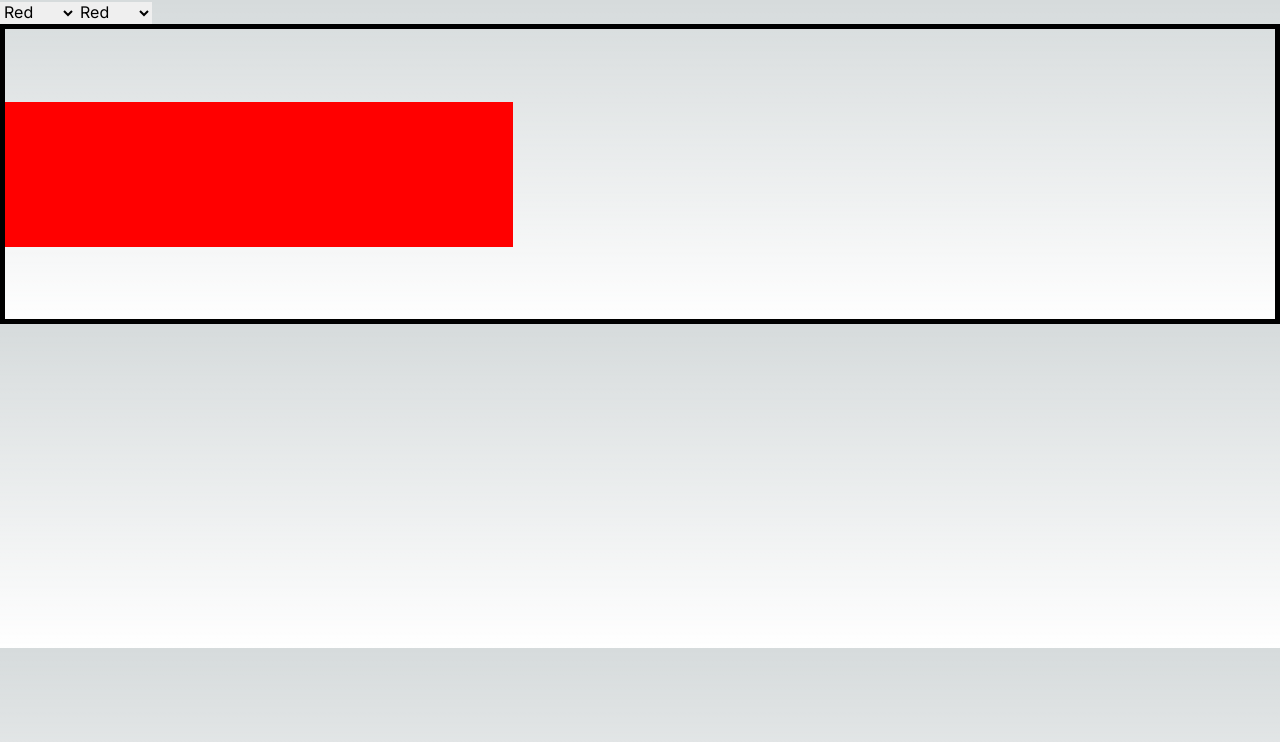
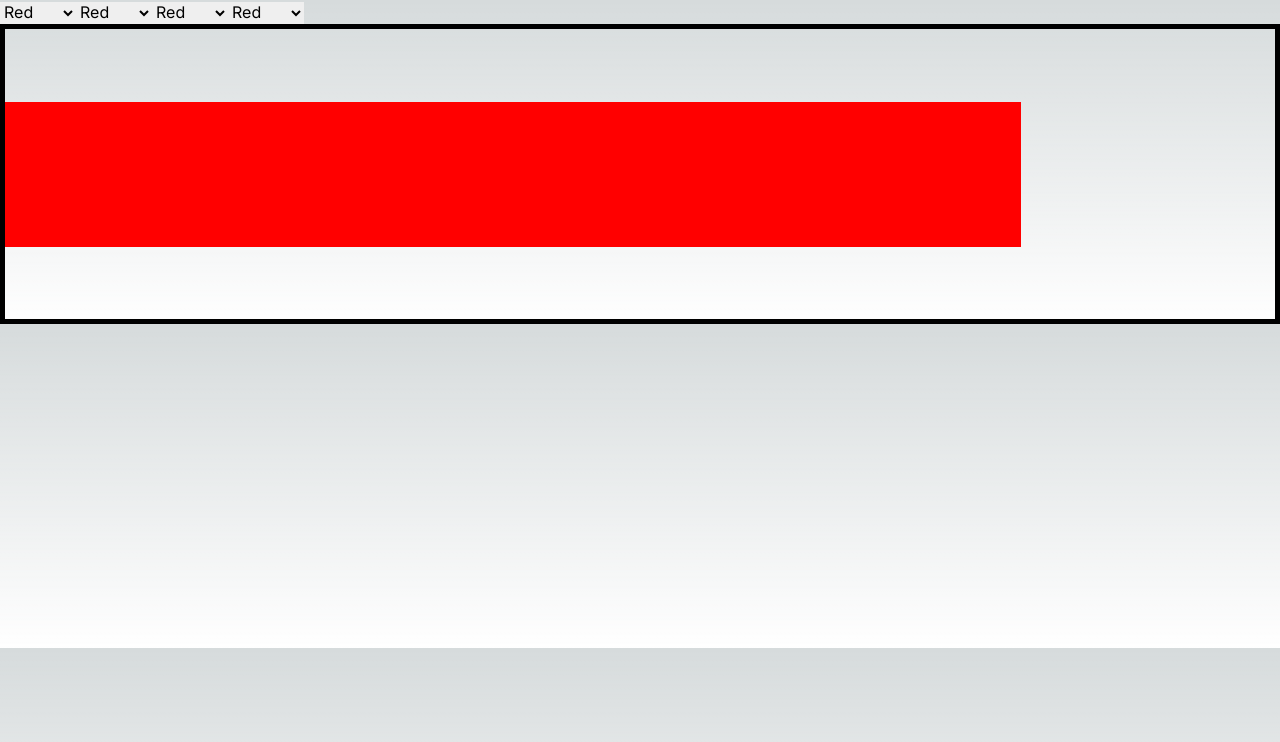
Before and after one commit to Octosub/brohm, a Next.js app: page /resistor in a window 1280 px wide. Shown: the top 742 px of the page. Built offline with nearby package versions, Linux system fonts and the light colour scheme.

Commit message:
added four color bands and refactored constructor in webcomponentfor the bands

```diff
--- a/modules/resistor/index.tsx
+++ b/modules/resistor/index.tsx
@@ -7,6 +7,8 @@ import { WebComponentWrapper } from "./helpers/WebComponentWrapper";
 export function Index() {
     const [ color1, setColor1 ] = useState("red");
     const [ color2, setColor2 ] = useState("red");
+    const [ color3, setColor3 ] = useState("red");
+    const [ color4, setColor4 ] = useState("red");
 
     React.useEffect(() => {
         import("./resistorWebComponent")
@@ -42,11 +44,39 @@ export function Index() {
             <option value="purple">Purple</option>
             <option value="silver">Silver</option>
           </select>
+          <select value={color3} onChange={(e) => {
+            setColor3(e.target.value)
+            }}>
+            <option value="black">Black</option>
+            <option value="brown">Brown</option>
+            <option value="red">Red</option>
+            <option value="orange">Orange</option>
+            <option value="yellow">Yellow</option>
+            <option value="green">Green</option>
+            <option value="blue">Blue</option>
+            <option value="purple">Purple</option>
+            <option value="silver">Silver</option>
+          </select>
+          <select value={color4} onChange={(e) => {
+            setColor4(e.target.value)
+            }}>
+            <option value="black">Black</option>
+            <option value="brown">Brown</option>
+            <option value="red">Red</option>
+            <option value="orange">Orange</option>
+            <option value="yellow">Yellow</option>
+            <option value="green">Green</option>
+            <option value="blue">Blue</option>
+            <option value="purple">Purple</option>
+            <option value="silver">Silver</option>
+          </select>
         </div>
         <WebComponentWrapper
           wcTag={"resistor-component"}
           color1={color1}
           color2={color2}
+          color3={color3}
+          color4={color4}
         />
       </>
     )
--- a/modules/resistor/resistorWebComponent.tsx
+++ b/modules/resistor/resistorWebComponent.tsx
@@ -5,7 +5,7 @@ import "./resistorWebComponent.css"
 class Resistor extends HTMLElement {
 
     static get observedAttributes() {
-      return ["color1", "color2"];
+      return ["color1", "color2", "color3", "color4"];
     }
 
     attributeChangedCallback(name) {
@@ -17,24 +17,28 @@ class Resistor extends HTMLElement {
         case "color2":
           this.update(2);
           break;
+        case "color3":
+          this.update(3);
+          break;
+        case "color4":
+          this.update(4);
+          break;
       }
     }
 
     constructor() {
       super();
-
       console.log("constructor called")
 
       const container = document.createElement("div");
       container.id = "resistor-color-container";
 
-      this.valSpan1 = document.createElement("span");
-      this.valSpan1.id = "resistor-color-value1";
-      this.valSpan2 = document.createElement("span");
-      this.valSpan2.id = "resistor-color-value2";
-
-      container.appendChild(this.valSpan1);
-      container.appendChild(this.valSpan2);
+      for(let i = 1; i <= 4; i++) {
+        const span = document.createElement("span");
+        span.id = `resistor-color-value${i}`;
+        container.appendChild(span);
+        this[`valSpan${i}`] = span;
+      }
 
       this.container = container;
     }
@@ -52,6 +56,12 @@ class Resistor extends HTMLElement {
         case 2:
           this.valSpan2.style.backgroundColor = this.getAttribute("color2") || "black";
           break;
+        case 3:
+          this.valSpan3.style.backgroundColor = this.getAttribute("color3") || "black";
+          break;
+        case 4:
+          this.valSpan4.style.backgroundColor = this.getAttribute("color4") || "black";
+          break;
         default:
           this.valSpan1.style.backgroundColor = this.getAttribute("color1") || "black";
           this.valSpan2.style.backgroundColor = this.getAttribute("color2") || "black";
```
